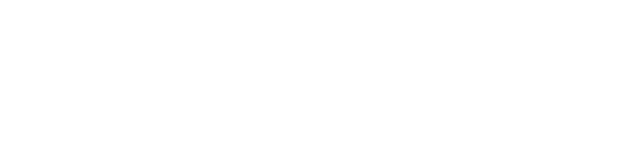
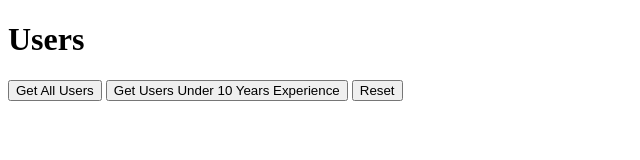
Before and after one commit to StephanieJones1015/basic-fetch-practice-attempt-two, a plain HTML site: page index.html in a window 1280 px wide. Shown: the whole page, without its empty margins (0-640 px from the left). Drawn offline with Linux system fonts and the light colour scheme.

Commit message:
added html code, classes and ids

```diff
--- a/index.html
+++ b/index.html
@@ -3,11 +3,25 @@
 <head>
     <meta charset="UTF-8">
     <meta name="viewport" content="width=device-width, initial-scale=1.0">
-    <title>Basic-Fetch-Practice</title>
     <link rel="stylesheet" href="./css/style.css">
     <link rel="stylesheet" href="./css/reset.css">
+    <title>Basic-Fetch-Practice</title>
 </head>
 <body>
+    <header>
+        <h1>Users</h1>
+        <div class="buttons">
+            <button id="button1" class="button">Get All Users</button>
+            <button id="button2" class="button">Get Users Under 10 Years Experience</button>
+            <button id="button3" class="button">Reset</button>
+        </div>
+    </header>
+    <main>
+        <!-- User card will be inserted -->
+    </main>
+
+
+<script src="./js/index.js"></script>
 
 </body>
 </html>
```
